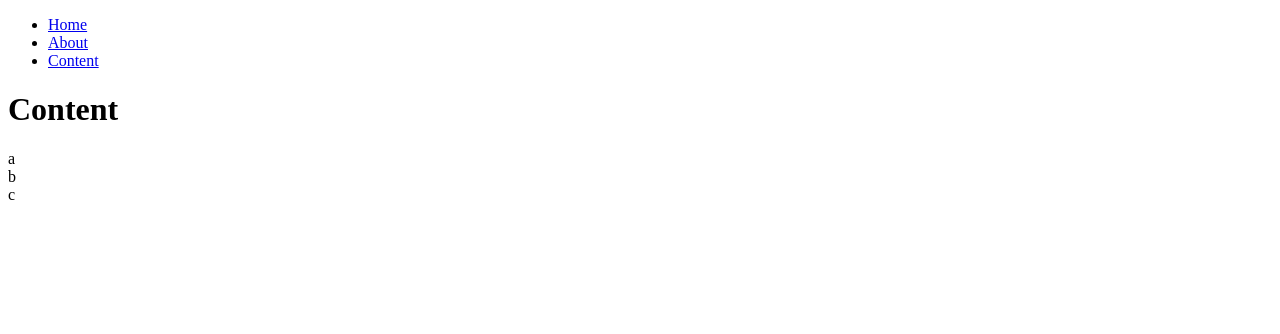
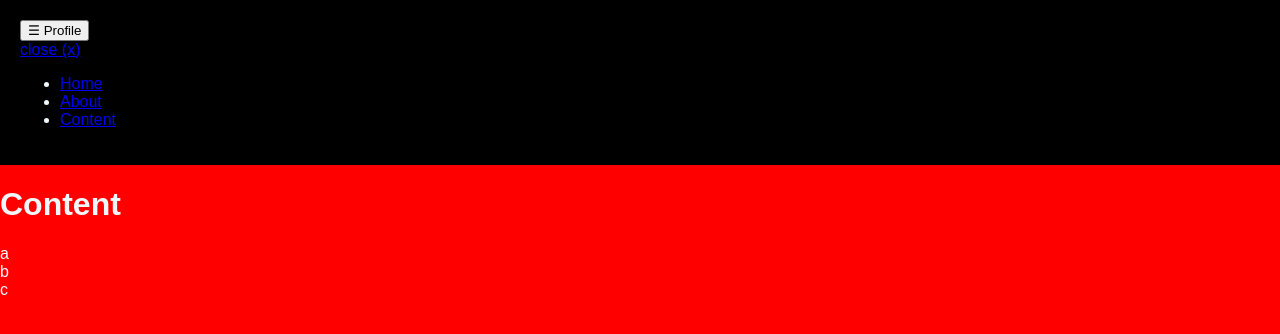
Before and after one commit to ferytell/game_website_main-menu, a plain HTML site: page Content.html in a window 1280 px wide. Drawn offline with Linux system fonts and the light colour scheme.

Commit message:
this is I dont know what wkwk

```diff
--- a/Content.html
+++ b/Content.html
@@ -4,24 +4,33 @@
     <meta charset="UTF-8">
     <meta http-equiv="X-UA-Compatible" content="IE=edge">
     <meta name="viewport" content="width=device-width, initial-scale=1.0">
-    <title>Home</title>
+    <title>Content</title>
+    <link rel="stylesheet" type="text/css" href="style.css">
 </head>
 <body>
     <header>
         <nav>
-            <ul>
-                <li><a href="index.html">Home</a></li>
-                <li><a href="About.html">About</a></li>
-                <li><a href="Content.html">Content</a></li>
-            </ul>
+            <div id="sidehover"  class="sidehover">
+                <button class="openbtn"  onclick="openNav()">&#9776; Profile</button>
+            </div>
+
+            <aside id="aside">
+                <a href="javascript:void(0)" class="closebtn" onclick="closeNav()">close (x)</a>
+                <ul id="anch">
+                    <li><a href="index.html">Home</a></li>
+                    <li><a href="About.html">About</a></li>
+                    <li><a href="Content.html">Content</a></li>
+                </ul>
+            </aside>
         </nav>
+    </header>
+    <main>
         <h1>Content</h1>
-    </header>
-    <section>
         <div>a</div>
         <div>b</div>
         <div>c</div>
-    </section>
+    </main>
+    <script src="scripts.js"></script>
 
 </body>
 </html>
```
Also changed, not shown: About.html (+17 -9 lines).
